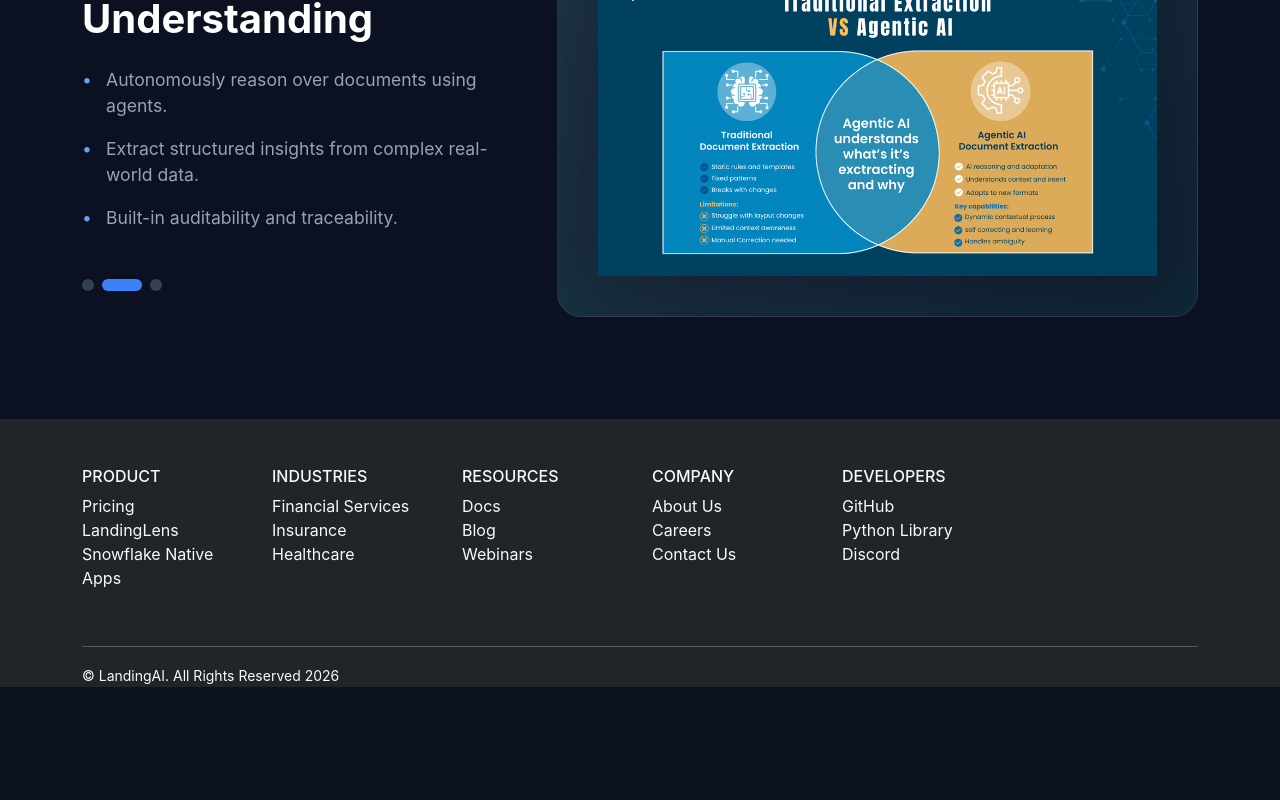
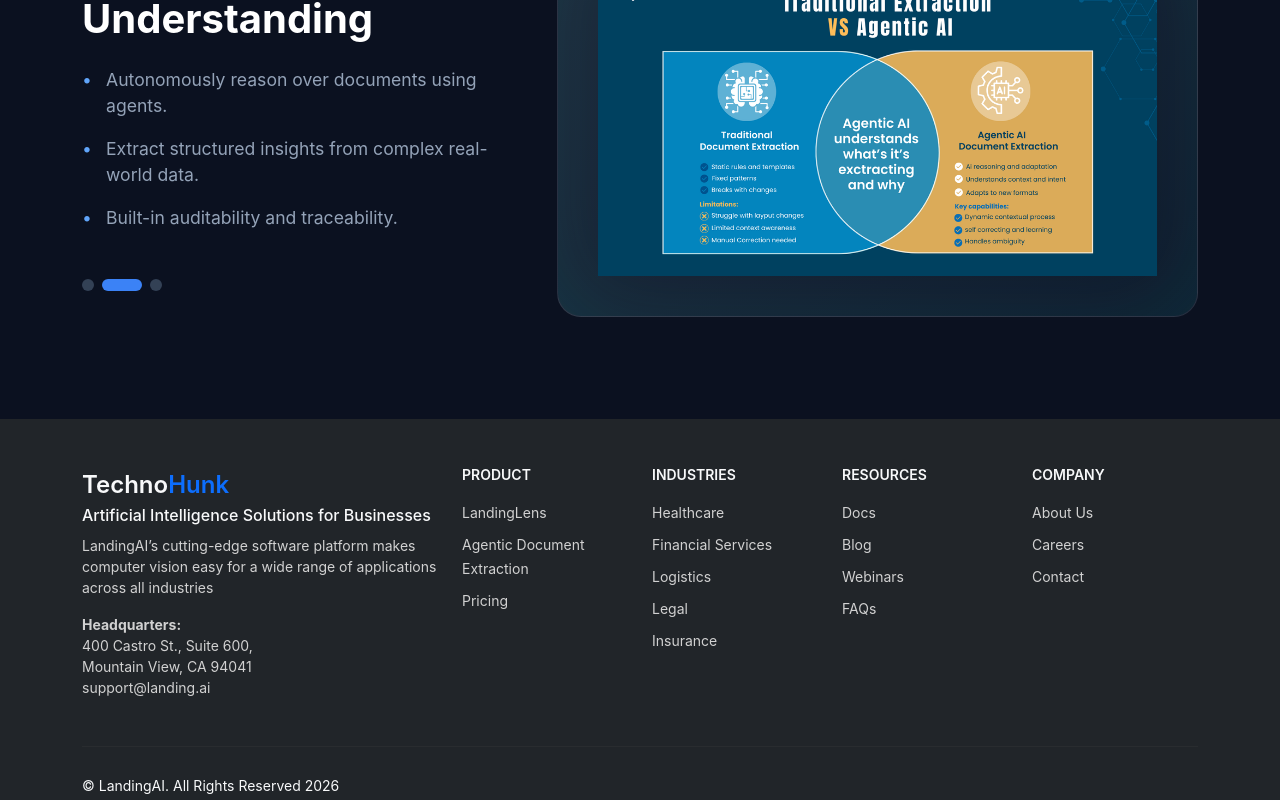
Before and after one commit to shivamrd/landing-ui, a React (Vite) app: page / in a window 1280 px wide. Shown: the part 1050-1850 px from the top of the page. Before the commit the page ends 1737 px from the top, so only its background shows below. Built offline with nearby package versions, Linux system fonts and the light colour scheme.

Commit message:
update footer

```diff
--- a/src/features/components/Layout/Footer.jsx
+++ b/src/features/components/Layout/Footer.jsx
@@ -1,60 +1,76 @@
-// Footer.jsx
-import React from "react";
-
 const Footer = () => {
   return (
-    <footer className="bg-dark text-light pt-5">
+    <footer className="footer bg-dark text-light pt-5">
       <div className="container">
         <div className="row">
 
+          {/* Left side: Logo & Info */}
+          <div className="col-12 col-md-4 mb-4 text-center text-md-start">
+             <a className="navbar-brand fw-semibold fs-4" href="#">
+          Techno<span className="text-primary">Hunk</span>
+        </a>
+            <p className="footer-tagline">
+              Artificial Intelligence Solutions for Businesses
+            </p>
+            <p className="footer-description">
+              LandingAI’s cutting-edge software platform makes computer vision easy for a wide range of applications across all industries
+            </p>
+            <p className="footer-contact mb-0">
+              <strong>Headquarters:</strong><br />
+              400 Castro St., Suite 600,<br />
+              Mountain View, CA 94041<br />
+              <a href="mailto:support@landing.ai">support@landing.ai</a>
+            </p>
+          </div>
+
+          {/* Right side: Link columns */}
+          <div className="col-12 col-md-8">
+            <div className="row">
+
               {/* Product */}
-          <div className="col-6 col-md-2 mb-4">
-            <h6 className="text-uppercase">Product</h6>
-            <ul className="list-unstyled">
-              <li><a href="#" className="text-light text-decoration-none">Pricing</a></li>
-              <li><a href="#" className="text-light text-decoration-none">LandingLens</a></li>
-              <li><a href="#" className="text-light text-decoration-none">Snowflake Native Apps</a></li>
+              <div className="col-6 col-md-3 mb-4">
+                <h6 className="footer-title">Product</h6>
+                <ul className="list-unstyled footer-links">
+                  <li><a href="#">LandingLens</a></li>
+                  <li><a href="#">Agentic Document Extraction</a></li>
+                  <li><a href="#">Pricing</a></li>
                 </ul>
               </div>
 
               {/* Industries */}
-          <div className="col-6 col-md-2 mb-4">
-            <h6 className="text-uppercase">Industries</h6>
-            <ul className="list-unstyled">
-              <li><a href="#" className="text-light text-decoration-none">Financial Services</a></li>
-              <li><a href="#" className="text-light text-decoration-none">Insurance</a></li>
-              <li><a href="#" className="text-light text-decoration-none">Healthcare</a></li>
+              <div className="col-6 col-md-3 mb-4">
+                <h6 className="footer-title">Industries</h6>
+                <ul className="list-unstyled footer-links">
+                  <li><a href="#">Healthcare</a></li>
+                  <li><a href="#">Financial Services</a></li>
+                  <li><a href="#">Logistics</a></li>
+                  <li><a href="#">Legal</a></li>
+                  <li><a href="#">Insurance</a></li>
                 </ul>
               </div>
 
               {/* Resources */}
-          <div className="col-6 col-md-2 mb-4">
-            <h6 className="text-uppercase">Resources</h6>
-            <ul className="list-unstyled">
-              <li><a href="#" className="text-light text-decoration-none">Docs</a></li>
-              <li><a href="#" className="text-light text-decoration-none">Blog</a></li>
-              <li><a href="#" className="text-light text-decoration-none">Webinars</a></li>
+              <div className="col-6 col-md-3 mb-4">
+                <h6 className="footer-title">Resources</h6>
+                <ul className="list-unstyled footer-links">
+                  <li><a href="#">Docs</a></li>
+                  <li><a href="#">Blog</a></li>
+                  <li><a href="#">Webinars</a></li>
+                  <li><a href="#">FAQs</a></li>
                 </ul>
               </div>
 
               {/* Company */}
-          <div className="col-6 col-md-2 mb-4">
-            <h6 className="text-uppercase">Company</h6>
-            <ul className="list-unstyled">
-              <li><a href="#" className="text-light text-decoration-none">About Us</a></li>
-              <li><a href="#" className="text-light text-decoration-none">Careers</a></li>
-              <li><a href="#" className="text-light text-decoration-none">Contact Us</a></li>
+              <div className="col-6 col-md-3 mb-4">
+                <h6 className="footer-title">Company</h6>
+                <ul className="list-unstyled footer-links">
+                  <li><a href="#">About Us</a></li>
+                  <li><a href="#">Careers</a></li>
+                  <li><a href="#">Contact</a></li>
                 </ul>
               </div>
 
-          {/* Developers */}
-          <div className="col-6 col-md-2 mb-4">
-            <h6 className="text-uppercase">Developers</h6>
-            <ul className="list-unstyled">
-              <li><a href="#" className="text-light text-decoration-none">GitHub</a></li>
-              <li><a href="#" className="text-light text-decoration-none">Python Library</a></li>
-              <li><a href="#" className="text-light text-decoration-none">Discord</a></li>
-            </ul>
+            </div>
           </div>
 
         </div>
@@ -66,19 +82,11 @@
           <div className="col-md-6 text-center text-md-start mb-2 mb-md-0">
             <small>© LandingAI. All Rights Reserved 2026</small>
           </div>
-          <div className="col-md-6 text-center text-md-end">
-            <a href="https://twitter.com" className="text-light me-3">
-              <i className="bi bi-twitter"></i>
-            </a>
-            <a href="https://linkedin.com" className="text-light me-3">
-              <i className="bi bi-linkedin"></i>
-            </a>
-            <a href="https://github.com" className="text-light me-3">
-              <i className="bi bi-github"></i>
-            </a>
-            <a href="https://youtube.com" className="text-light">
-              <i className="bi bi-youtube"></i>
-            </a>
+          <div className="col-md-6 text-center text-md-end footer-social">
+            <a href="https://twitter.com"><i className="bi bi-twitter"></i></a>
+            <a href="https://linkedin.com"><i className="bi bi-linkedin"></i></a>
+            <a href="https://github.com"><i className="bi bi-github"></i></a>
+            <a href="https://youtube.com"><i className="bi bi-youtube"></i></a>
           </div>
         </div>
       </div>
--- a/src/features/styles/custom.css
+++ b/src/features/styles/custom.css
@@ -177,3 +177,102 @@
     transform: translateY(0);
   }
 }
+
+
+/* Footer.css */
+
+/* Logo and tagline */
+.footer-logo {
+  font-weight: 700;
+  font-size: 1.5rem;
+  margin-bottom: 0.5rem;
+}
+
+.footer-tagline {
+  font-size: 1rem;
+  margin-bottom: 0.5rem;
+  font-weight: 500;
+}
+
+.footer-description {
+  font-size: 0.875rem;
+  margin-bottom: 1rem;
+  color: #d1d1d1;
+}
+
+.footer-contact {
+  font-size: 0.875rem;
+  color: #d1d1d1;
+}
+
+.footer-contact a {
+  color: #d1d1d1;
+  text-decoration: none;
+}
+
+.footer-contact a:hover {
+  color: #ffffff;
+  text-decoration: underline;
+}
+
+/* Footer column titles and links */
+.footer-title {
+  font-weight: 600;
+  text-transform: uppercase;
+  margin-bottom: 1rem;
+  font-size: 0.875rem;
+}
+
+.footer-links li {
+  margin-bottom: 0.5rem;
+}
+
+.footer-links li a {
+  color: #d1d1d1;
+  text-decoration: none;
+  font-size: 0.875rem;
+  transition: color 0.3s ease;
+}
+
+.footer-links li a:hover {
+  color: #ffffff;
+  text-decoration: underline;
+}
+
+/* Social icons */
+.footer-social a {
+  color: #d1d1d1;
+  margin-left: 0.75rem;
+  font-size: 1.2rem;
+  transition: color 0.3s ease;
+}
+
+.footer-social a:hover {
+  color: #ffffff;
+}
+
+/* Divider line */
+hr.bg-secondary {
+  border-color: #444;
+  margin: 1.5rem 0;
+}
+
+/* Responsive adjustments */
+@media (max-width: 768px) {
+  .footer-description {
+    text-align: center;
+  }
+  .footer-contact {
+    text-align: center;
+  }
+  .footer-logo {
+    text-align: center;
+  }
+}
+
+@media (max-width: 576px) {
+  .footer-social a {
+    margin-left: 0.5rem;
+    margin-right: 0.5rem;
+  }
+}
```
Lines whose indentation alone changed are shown as unchanged.
